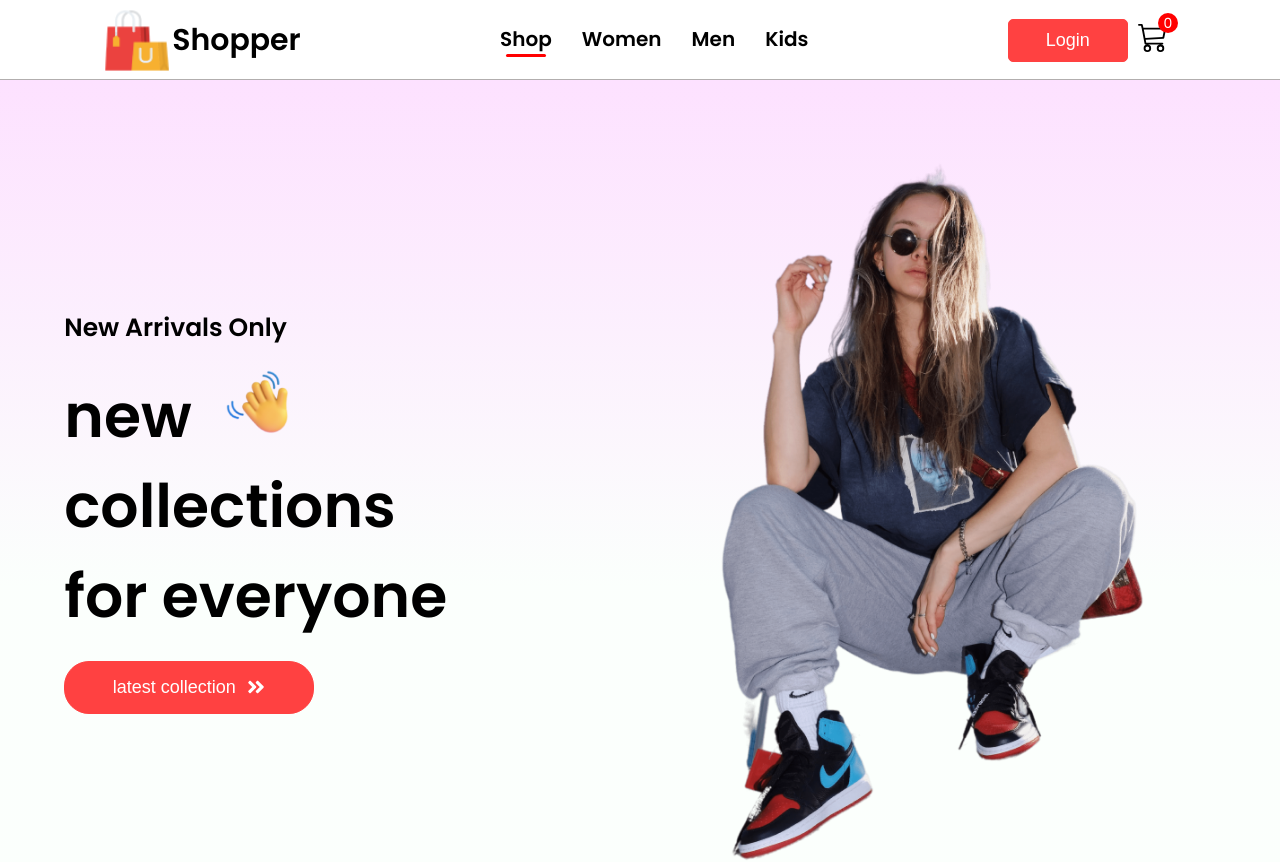
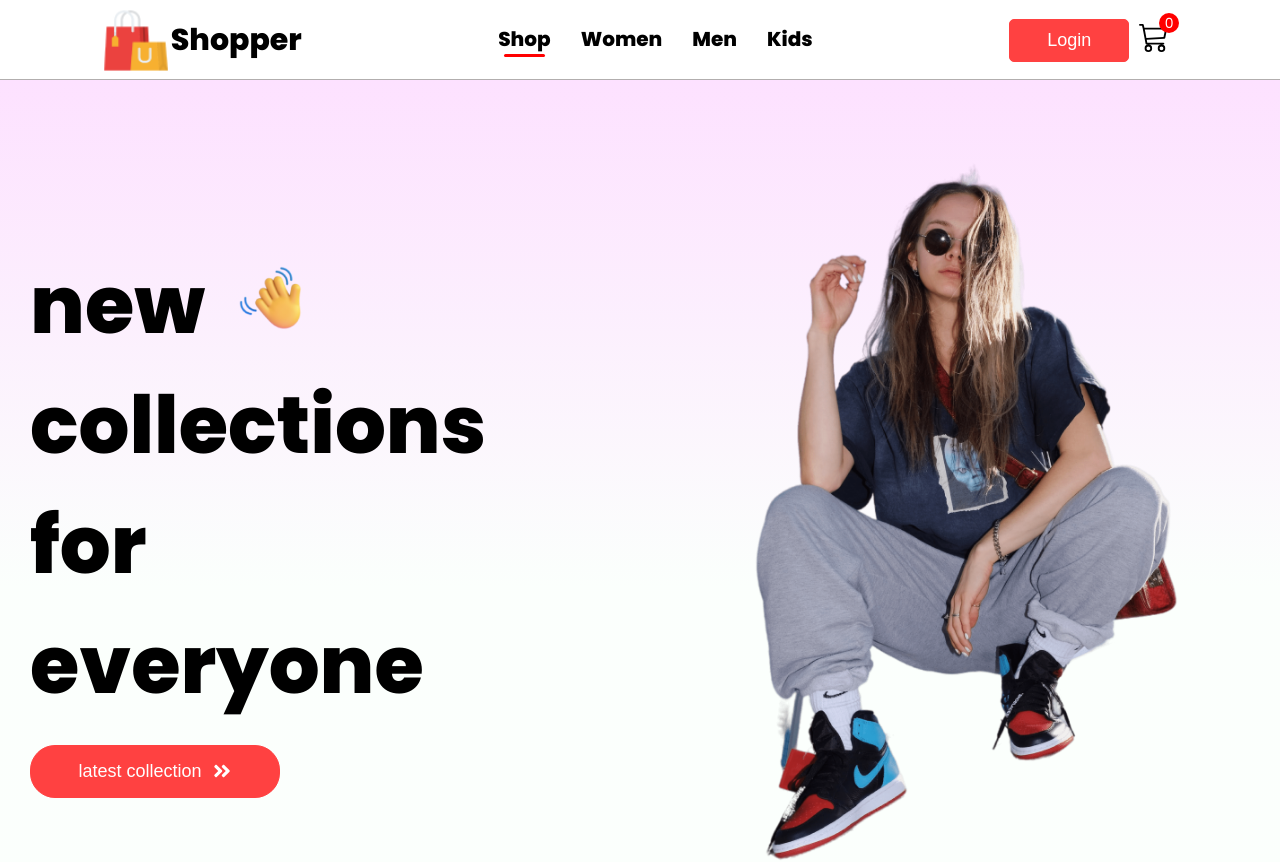
Before and after one commit to elselhab1992/Shopper, a React (Create React App) app: page / in a window 1280 px wide. Shown: the top 862 px of the page. Built offline with nearby package versions, Linux system fonts and the light colour scheme.

Commit message:
change hero text

```diff
--- a/src/components/Hero/Hero.css
+++ b/src/components/Hero/Hero.css
@@ -72,9 +72,9 @@
     text-align: left;
   }
 
-  .hero-left h1 {
+  /* .hero-left h1 {
     font-size: 25px;
-  }
+  } */
 
   .hero-left h2 {
     font-size: 40px;
@@ -115,7 +115,8 @@
   }
 
   .hero-left h2 {
-    font-size: 60px;
+    font-size: 80px;
+    font-weight: 800;
   }
 
   .hero-left h2 span img {
--- a/src/components/Hero/Hero.js
+++ b/src/components/Hero/Hero.js
@@ -11,7 +11,6 @@ const Hero = () => {
       <div className="hero-container">
         {/* left side */}
         <div className="hero-left">
-          <h1>new arrivals only</h1>
           <h2>
             new
             <span className="hand">
--- a/src/index.css
+++ b/src/index.css
@@ -1,4 +1,4 @@
-@import url("https://fonts.googleapis.com/css2?family=Anton&family=Lato:wght@400;700&family=Lexend+Deca:wght@400;500&family=Poppins:wght@300;400;600&display=swap");
+@import url("https://fonts.googleapis.com/css2?family=Anton&family=Lato:wght@400;700&family=Lexend+Deca:wght@400;500&family=Poppins:wght@300;400;600;800&display=swap");
 
 * {
   margin: 0;
```
